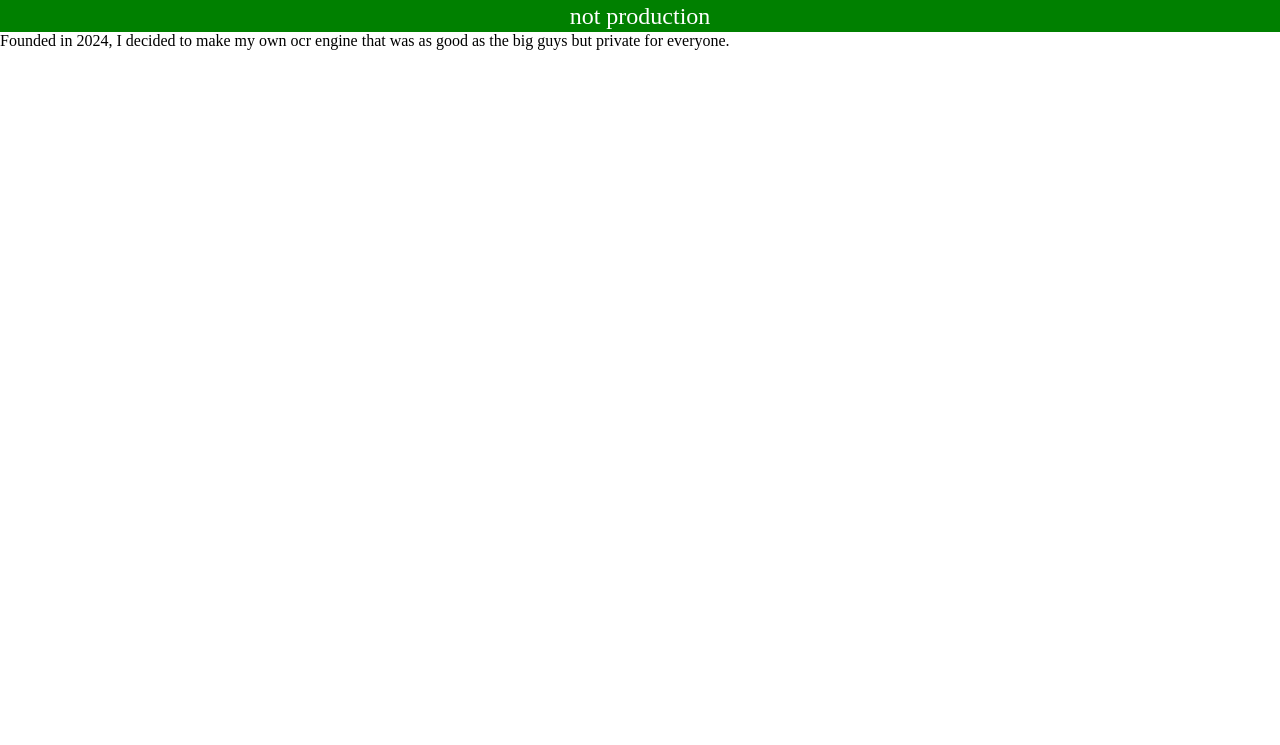
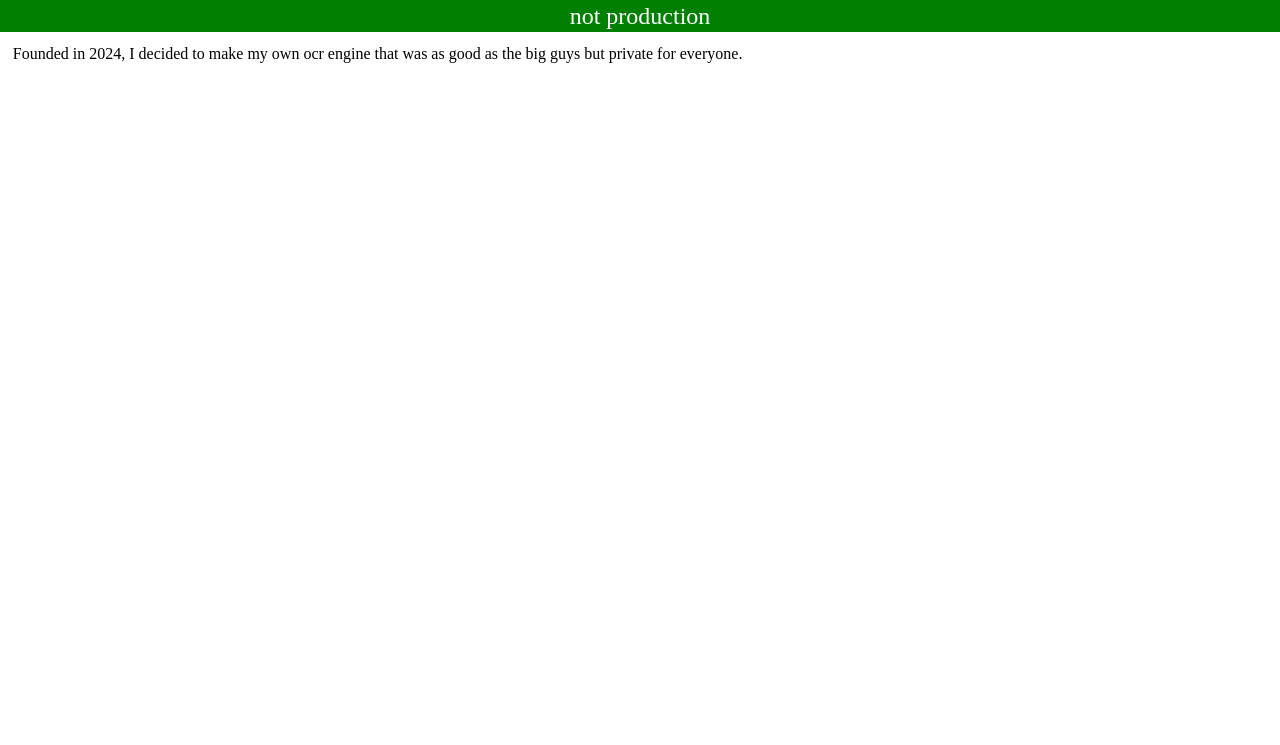
Before and after one commit to ezekielnewren/hybridocr, a Python web app: template website/templates/about.html in a window 1280 px wide. Shown: the top 745 px of the page. Run offline with Jinja, Linux system fonts and the light colour scheme; the template is opened without the code that fills it, so the values that code supplies are empty.

Commit message:
put 1% padding on the content so things don't touch the edges

```diff
--- a/website/templates/_header.html
+++ b/website/templates/_header.html
@@ -38,6 +38,8 @@
         /*border: 5px solid black;*/
         flex: 1;
         margin-top: {{ banner_height }};
+        padding: 1%;
+        box-sizing: border-box;
         /*height: calc(100% - <%= banner_height %>);*/
     }
     footer {
```
